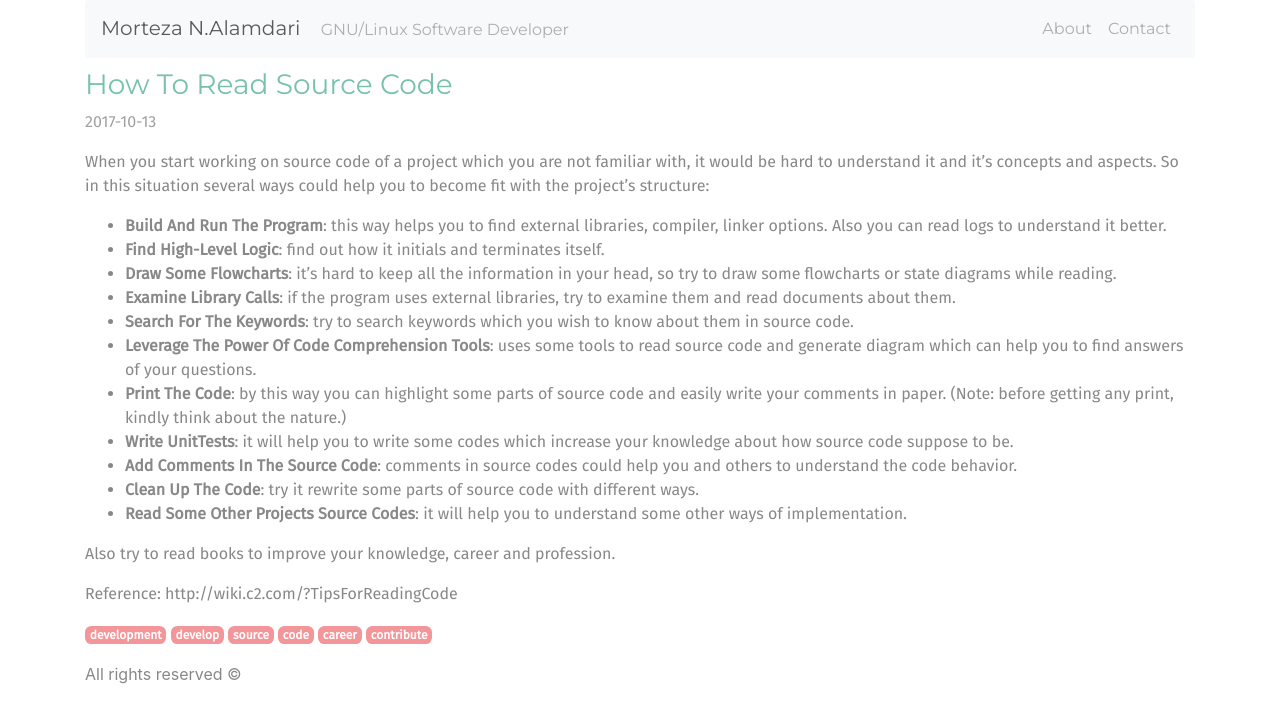
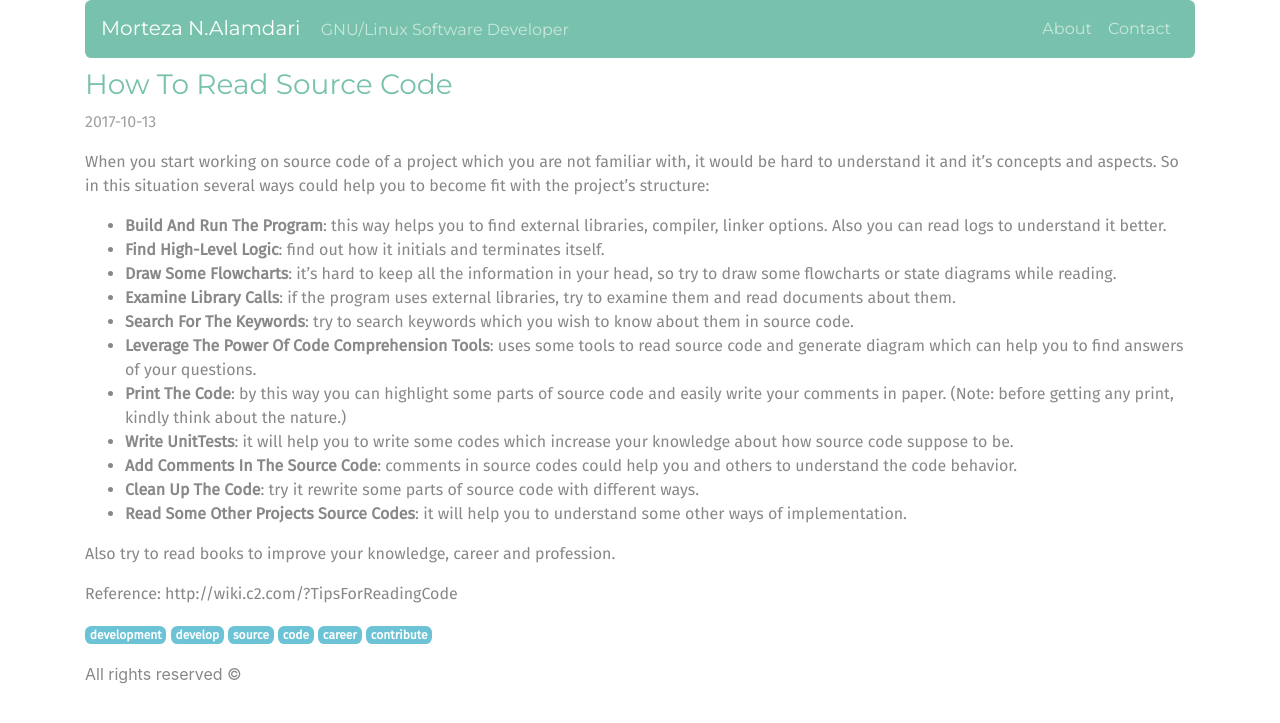
Before and after one commit to Mortezaipo/stage, a Jekyll site: the page built from _posts/2017-10-13-how-to-read-source-code.md, in a window 1280 px wide. Shown: the top 723 px of the page. Built offline with Jekyll 4.4.1, drawn with Linux system fonts in a browser that asks for light colours.

Commit message:
update theme.

```diff
--- a/_includes/header.html
+++ b/_includes/header.html
@@ -1,4 +1,4 @@
-<nav class="navbar navbar-expand-lg navbar-light bg-light navbar-extra justify-content-between">
+<nav class="navbar navbar-expand-lg navbar-dark bg-primary navbar-extra justify-content-between">
   <div>
   <a class="navbar-brand" href="{{site.url}}">Morteza N.Alamdari</a>
   <span class="navbar-text">{{site.tagline}}</span>
--- a/_layouts/post.html
+++ b/_layouts/post.html
@@ -13,7 +13,7 @@ layout: default
   </p>
   <div class="keywords">
     {% for keyword in page.keywords %}
-    <label class="badge badge-secondary">{{keyword}}</label>
+    <label class="badge badge-info">{{keyword}}</label>
     {% endfor %}
   </div>
 </article>
--- a/inc/css/main.css
+++ b/inc/css/main.css
@@ -11,5 +11,5 @@ article {
     font-family: 'Fira Sans', sans-serif;
 }
 .navbar-extra {
-    border-radius: 4px;
+    border-radius: 0.4rem;
 }
```
